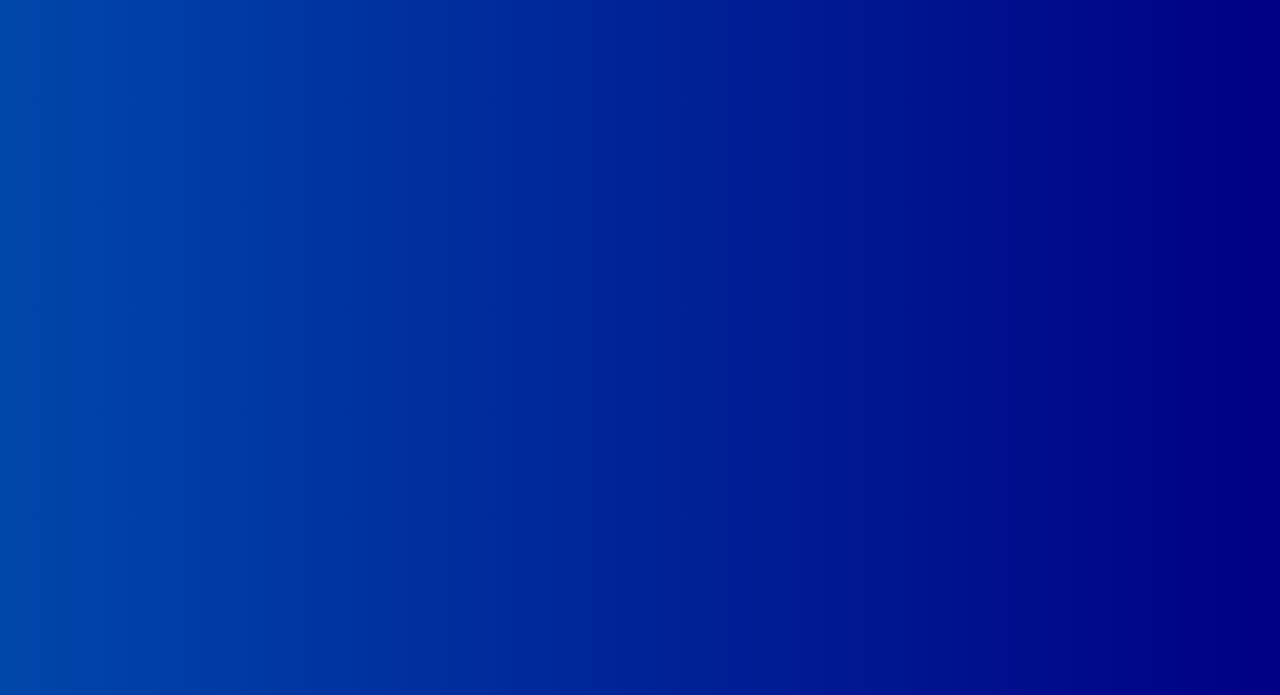
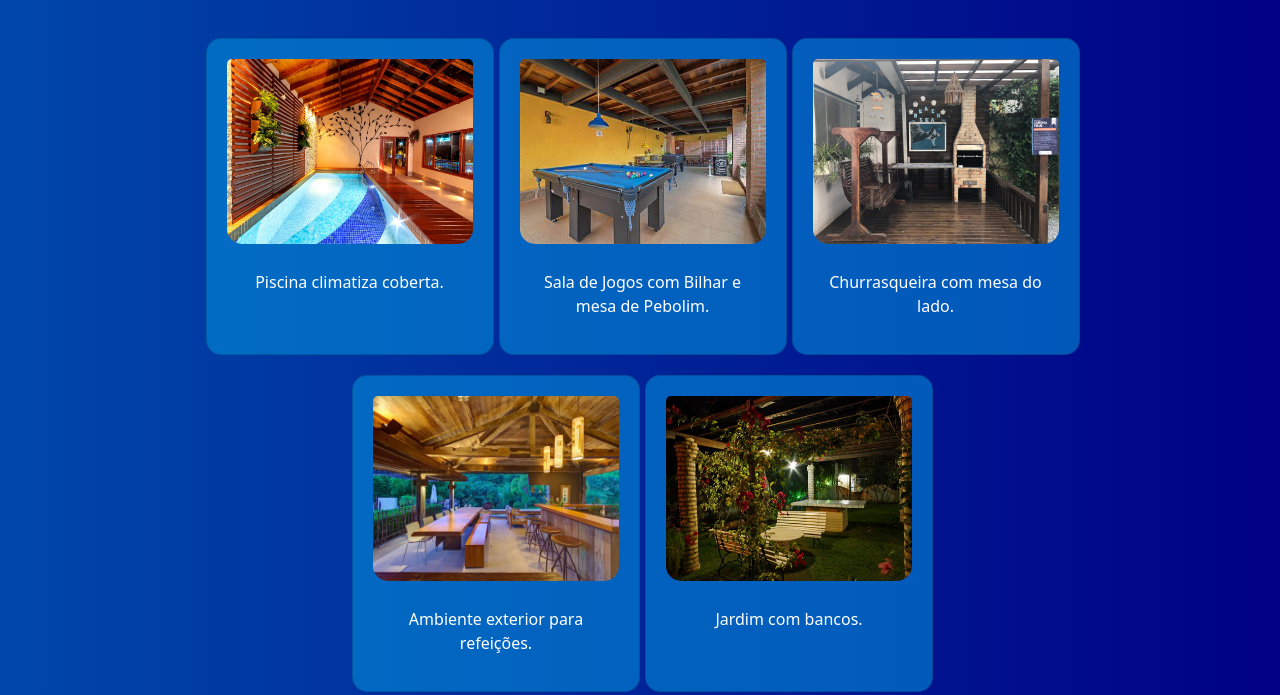
Before and after one commit to Rod-Web/Pousada-R_A, a plain HTML site: page pages/espacos.html in a window 1280 px wide. Shown: the part 105-800 px from the top of the page. Drawn offline with nearby package versions, Linux system fonts and the light colour scheme.

Commit message:
pagina de espaços concluidas

```diff
--- a/css/espacos.css
+++ b/css/espacos.css
@@ -37,3 +37,36 @@ body {
     color: white !important;
     font-weight: bold;
 }
+
+/*Cards*/
+
+.container {
+    display: flex;
+    justify-content: center;
+    flex-wrap: wrap;
+    margin-top: 20px;
+}
+
+.card {
+    padding: 20px;
+    margin-top: 20px;
+    margin-left: 5px;
+    background-color: rgba(5, 144, 219, 0.579);
+    color: white;
+    border-radius: 15px;
+    transition: 1s;
+}
+
+.card:hover {
+    transform: scale(0.97);
+}
+
+img {
+    height: 185px;
+    border-radius: 15px;
+}
+
+p {
+    text-align: center;
+    margin-top: 10px;
+}
--- a/pages/espacos.html
+++ b/pages/espacos.html
@@ -54,6 +54,54 @@
         </div>
     </nav>
 
+       <!-- Cards com Bootrstap-->
+   <div class="container">
+
+    <div class="card" style="width: 18rem;">
+        <img src="../IMG/espacos/piscina.jpg" class="card-img-top" alt="Piscina">
+        <div class="card-body">
+            <p class="card-text">
+                Piscina climatiza coberta.
+            </p>
+        </div>
+    </div>
+
+    <div class="card" style="width: 18rem;">
+        <img src="../IMG/espacos/sala-de-jogos.jpeg" class="card-img-top" alt="Sala de Jogos">
+        <div class="card-body">
+            <p class="card-text">
+                Sala de Jogos com Bilhar e mesa de Pebolim.
+            </p>
+        </div>
+    </div>
+
+    <div class="card" style="width: 18rem;">
+        <img src="../IMG/espacos/churrasqueira.jpg" class="card-img-top" alt="churrasqueira">
+        <div class="card-body">
+            <p class="card-text">
+                Churrasqueira com mesa do lado.
+            </p>
+        </div>
+    </div>
+
+    <div class="card" style="width: 18rem;">
+        <img src="../IMG/espacos/sala-de-jantar-ao-ar-livre.jpg" class="card-img-top" alt="sala de jantar ao ar livre">
+        <div class="card-body">
+            <p class="card-text">
+                Ambiente exterior para refeições.
+            </p>
+        </div>
+    </div>
+
+    <div class="card" style="width: 18rem;">
+        <img src="../IMG/espacos/jardim.jpeg" class="card-img-top" alt="Jardim">
+        <div class="card-body">
+            <p class="card-text">
+                Jardim com bancos.
+            </div>
+    </div>
+
+</div>
 
 </body>
 </html>
```
Also changed, not shown: IMG/espacos/churrasqueira.jpg (added), IMG/espacos/jardim.jpeg (added), IMG/espacos/piscina.jpg (added), IMG/espacos/sala-de-jantar-ao-ar-livre.jpg (added), IMG/espacos/sala-de-jogos.jpeg (added).
